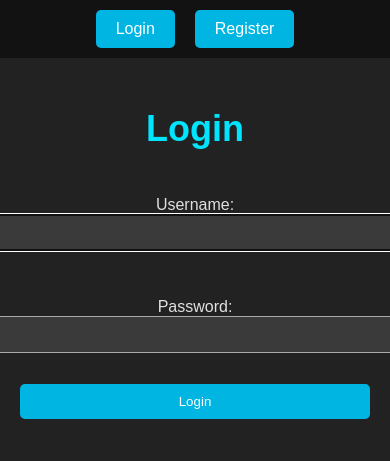
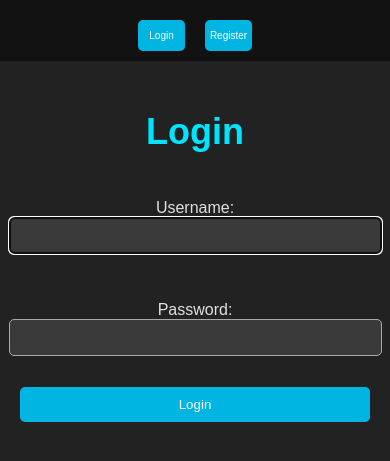
Before and after one commit to ZeroRickMore/MangaKura, a Django app: a page that uses MangaKura/templates/base.html in a window 390 px wide; the page is wider, and only the part inside the window is pictured. Shown: the top 461 px of that part. Run offline with Django 5.2, Linux system fonts and the light colour scheme.

Commit message:
Update to handle mobile users
THIS IS MADE TO FIT MY PHONE SPECIFICALLY.

```diff
--- a/MangaKura/static/css/style.css
+++ b/MangaKura/static/css/style.css
@@ -5,6 +5,7 @@ body {
     font-family: 'Arial', sans-serif;
     margin: 0;
     padding: 0;
+    max-width:100vw;
 }
 
 /* Style for the welcome message in the nav bar */
@@ -15,6 +16,7 @@ nav {
     background-color: #121212; /* Dark background */
     padding: 10px 20px;
     position: relative; /* To allow absolute positioning of the welcome text */
+    max-width: 100%;
 }
 
 /* Position the welcome message in the center of the nav */
@@ -31,12 +33,15 @@ nav {
 nav .left-buttons {
     display: flex;
     gap: 10px;
+    justify-content: center;
+    align-items: center;
 }
 
 /* Right side buttons */
 nav .right-buttons {
     display: flex;
     gap: 10px;
+    align-items: center;
 }
 
 /* Style for buttons (nav links) */
@@ -84,6 +89,32 @@ button[type="submit"] + button[type="submit"],
     nav {
         flex-direction: column;
         align-items: center;
+        font-size:10px;
+    }
+
+    .right-buttons {
+        margin-top:10px;
+        padding: 0px;
+        max-width:100vw;
+        justify-content: center;
+    }
+
+    .right-buttons a {
+        display:flex;
+        justify-content: center;
+        align-items: center;
+        max-width:7px;
+    }
+
+    .search-container {
+        transform: scale(0.85);
+        position:relative;
+        left:13px;
+    }
+
+    .left-buttons a {
+        position:relative;
+        left:13px;
     }
 }
 
@@ -104,7 +135,7 @@ form {
     flex-direction: column;
     align-items: center;
     gap: 15px;
-    max-width: 500px;
+    max-width: min(500px, 90vw);
     margin: 0 auto;
 }
 
@@ -115,7 +146,7 @@ form input, form select, form textarea {
     width: 500px;
     background-color: #3a3a3a; /* Much lighter input background */
     color: #fff; /* White text */
-    max-width: 500px;
+    max-width: min(500px, 90vw);
 }
 
 form button[type="submit"] {
@@ -127,6 +158,7 @@ form button[type="submit"] {
     cursor: pointer;
     width: 100%;
     transition: background-color 0.3s ease;
+    max-width: min(500px, 90vw);
 }
 
 form button[type="submit"]:hover {
@@ -303,6 +335,7 @@ p {
     color: #e0e0e0;
     border: 1px solid #777;
     width: 500px;
+    max-width: min(500px, 90vw);
 }
 
 /* Smaller select dropdown */
@@ -427,6 +460,7 @@ li strong {
     color: #e0e0e0;
     border: 1px solid #777;
     width: 500px;
+    max-width: min(500px, 90vw);
 }
 
 /* Smaller select dropdown */
```
